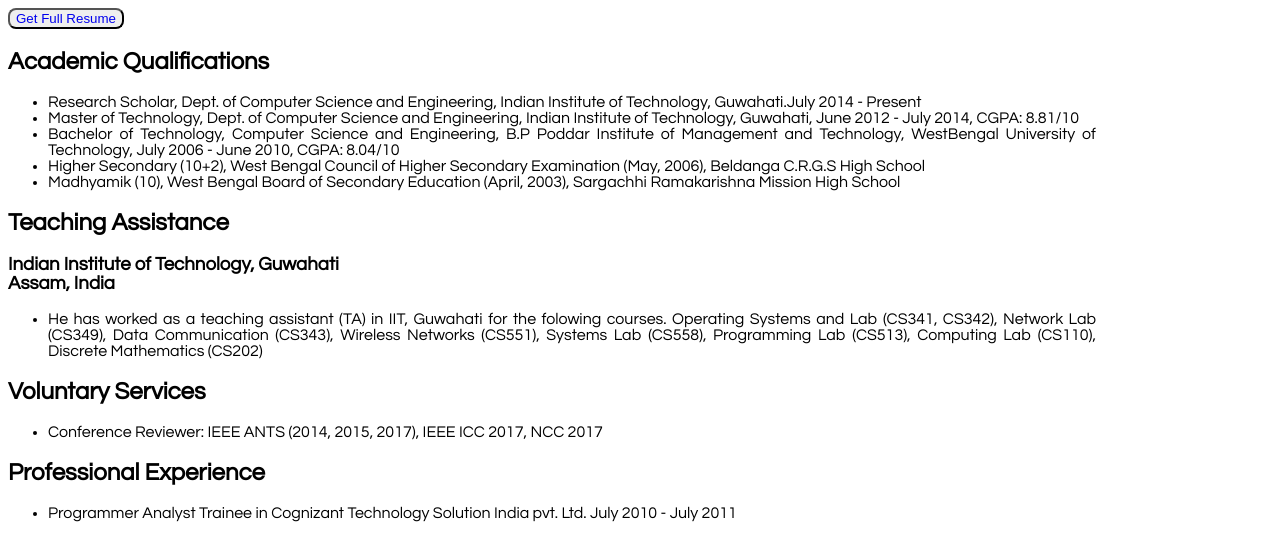
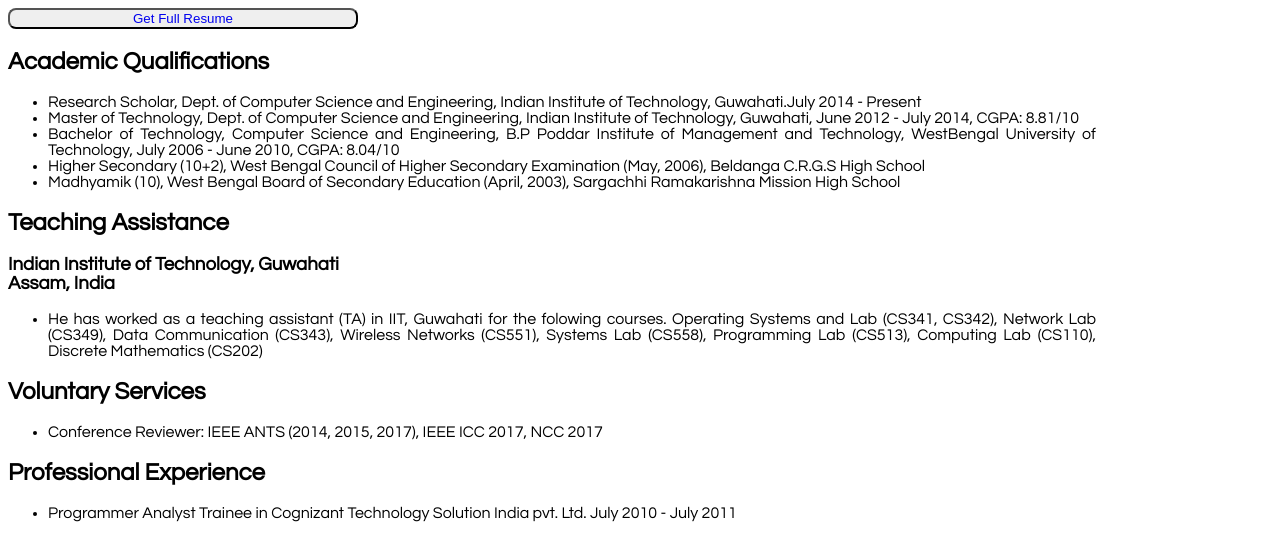
Before and after one commit to subhrendu1987/PracticeHTML, a plain HTML site: page Subho/academics.html in a window 1280 px wide. Drawn offline with Linux system fonts and the light colour scheme.

Commit message:
Update css1.css

```diff
--- a/Subho/css/css1.css
+++ b/Subho/css/css1.css
@@ -80,4 +80,7 @@
 }
 #resume{
   border-radius: 8px;
+width: 350px;
+text-align: center;}
+
 /****************************************************************************************/
```
